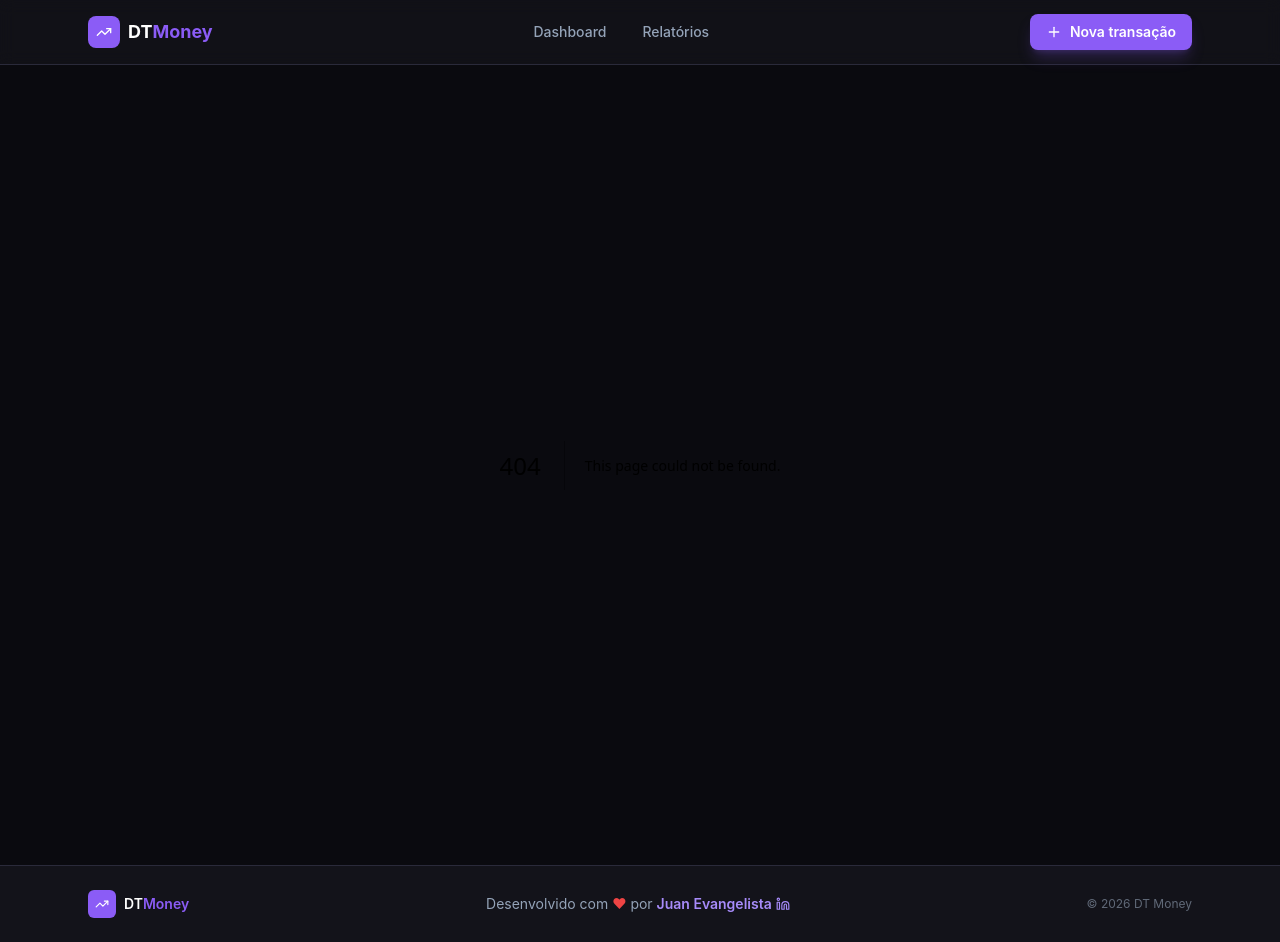
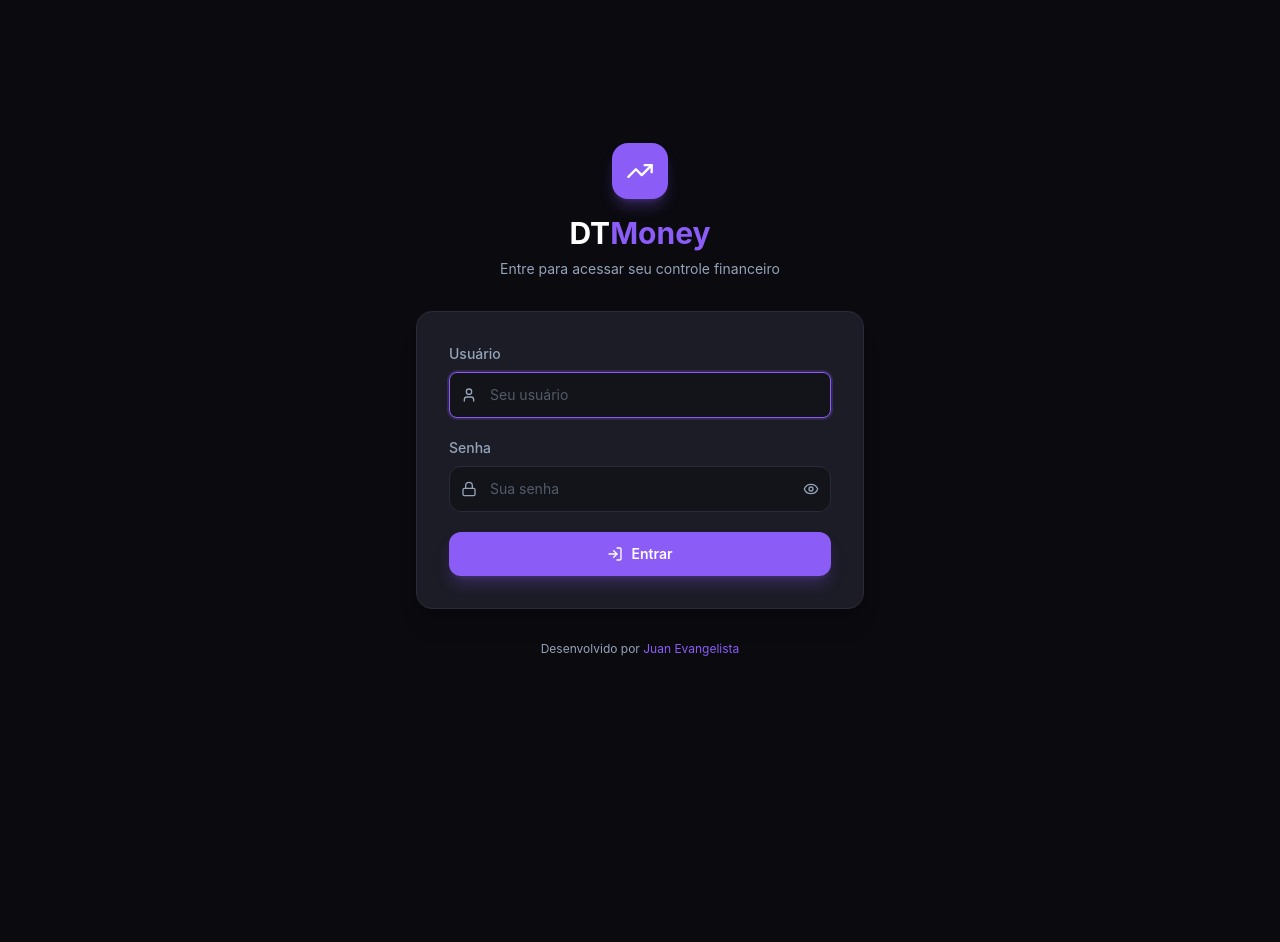
Before and after one commit to juanevangelista1/Finance_Controll, a Next.js app: page /login in a window 1280 px wide. Before the commit this address had no page. After the commit the page ends 800 px from the top, so only its background shows below. Built offline with nearby package versions, Linux system fonts and the light colour scheme.

Commit message:
feat: implement authentication system with login/logout routes, middleware, and UI components

```diff
--- a/package.json
+++ b/package.json
@@ -16,6 +16,7 @@
     "@radix-ui/react-select": "^2.1.2",
     "clsx": "^2.1.1",
     "html2canvas": "^1.4.1",
+    "jose": "^6.2.2",
     "jspdf": "^2.5.2",
     "lucide-react": "^0.460.0",
     "next": "^15.1.0",
--- /dev/null
+++ b/src/app/api/auth/login/route.ts
@@ -0,0 +1,35 @@
+import { NextResponse } from 'next/server'
+import { SignJWT } from 'jose'
+
+export async function POST(request: Request) {
+  try {
+    const { username, password } = await request.json()
+
+    if (
+      username !== process.env.AUTH_USERNAME ||
+      password !== process.env.AUTH_PASSWORD
+    ) {
+      return NextResponse.json({ error: 'Usuário ou senha incorretos' }, { status: 401 })
+    }
+
+    const secret = new TextEncoder().encode(process.env.JWT_SECRET || 'fallback-secret')
+    const token = await new SignJWT({ username })
+      .setProtectedHeader({ alg: 'HS256' })
+      .setIssuedAt()
+      .setExpirationTime('7d')
+      .sign(secret)
+
+    const response = NextResponse.json({ success: true })
+    response.cookies.set('dt-money-token', token, {
+      httpOnly: true,
+      secure: process.env.NODE_ENV === 'production',
+      sameSite: 'lax',
+      maxAge: 60 * 60 * 24 * 7,
+      path: '/',
+    })
+
+    return response
+  } catch {
+    return NextResponse.json({ error: 'Erro interno no servidor' }, { status: 500 })
+  }
+}
--- /dev/null
+++ b/src/app/api/auth/logout/route.ts
@@ -0,0 +1,7 @@
+import { NextResponse } from 'next/server'
+
+export async function POST() {
+  const response = NextResponse.json({ success: true })
+  response.cookies.delete('dt-money-token')
+  return response
+}
--- a/src/app/layout.tsx
+++ b/src/app/layout.tsx
@@ -1,8 +1,7 @@
 import type { Metadata } from 'next'
 import './globals.css'
 import { TransactionsProvider } from '../presentation/contexts/TransactionsContext'
-import { Header } from '../presentation/components/Header'
-import { Footer } from '../presentation/components/Footer'
+import { LayoutShell } from '../presentation/components/LayoutShell'
 
 export const metadata: Metadata = {
   title: 'DT Money — Controle Financeiro',
@@ -14,11 +13,9 @@ export default function RootLayout({ children }: { children: React.ReactNode })
     <html lang="pt-BR">
       <body className="flex min-h-screen flex-col bg-dt-bg antialiased">
         <TransactionsProvider>
-          <Header />
-          <main className="flex-1">
+          <LayoutShell>
             {children}
-          </main>
-          <Footer />
+          </LayoutShell>
         </TransactionsProvider>
       </body>
     </html>
--- /dev/null
+++ b/src/app/login/page.tsx
@@ -0,0 +1,134 @@
+'use client'
+
+import { useState } from 'react'
+import { useRouter } from 'next/navigation'
+import { TrendingUp, Lock, User, Eye, EyeOff, LogIn } from 'lucide-react'
+
+export default function LoginPage() {
+  const [username, setUsername] = useState('')
+  const [password, setPassword] = useState('')
+  const [showPassword, setShowPassword] = useState(false)
+  const [error, setError] = useState('')
+  const [loading, setLoading] = useState(false)
+  const router = useRouter()
+
+  async function handleSubmit(e: React.FormEvent) {
+    e.preventDefault()
+    setError('')
+    setLoading(true)
+
+    try {
+      const response = await fetch('/api/auth/login', {
+        method: 'POST',
+        headers: { 'Content-Type': 'application/json' },
+        body: JSON.stringify({ username, password }),
+      })
+
+      if (response.ok) {
+        router.push('/')
+        router.refresh()
+      } else {
+        const data = await response.json()
+        setError(data.error || 'Credenciais inválidas')
+      }
+    } catch {
+      setError('Erro ao conectar. Tente novamente.')
+    } finally {
+      setLoading(false)
+    }
+  }
+
+  return (
+    <div className="min-h-screen flex items-center justify-center bg-dt-bg px-4">
+      <div className="w-full max-w-md space-y-8 animate-slide-up">
+        {/* Logo */}
+        <div className="text-center">
+          <div className="flex justify-center mb-4">
+            <div className="flex h-14 w-14 items-center justify-center rounded-2xl bg-dt-purple shadow-lg shadow-dt-purple/30">
+              <TrendingUp className="h-7 w-7 text-white" />
+            </div>
+          </div>
+          <h1 className="text-3xl font-bold text-white">
+            DT<span className="text-dt-purple">Money</span>
+          </h1>
+          <p className="mt-2 text-sm text-dt-muted">Entre para acessar seu controle financeiro</p>
+        </div>
+
+        {/* Card */}
+        <div className="rounded-2xl border border-dt-border bg-dt-card p-8 shadow-xl">
+          <form onSubmit={handleSubmit} className="space-y-5">
+            {/* Username */}
+            <div>
+              <label className="block text-sm font-medium text-dt-muted mb-2">Usuário</label>
+              <div className="relative">
+                <User className="absolute left-3 top-1/2 -translate-y-1/2 h-4 w-4 text-dt-muted" />
+                <input
+                  type="text"
+                  value={username}
+                  onChange={(e) => setUsername(e.target.value)}
+                  placeholder="Seu usuário"
+                  required
+                  autoFocus
+                  className="w-full rounded-xl border border-dt-border bg-dt-surface pl-10 pr-4 py-3 text-sm text-white placeholder:text-dt-muted/50 focus:border-dt-purple focus:outline-none focus:ring-2 focus:ring-dt-purple/20 transition-all"
+                />
+              </div>
+            </div>
+
+            {/* Password */}
+            <div>
+              <label className="block text-sm font-medium text-dt-muted mb-2">Senha</label>
+              <div className="relative">
+                <Lock className="absolute left-3 top-1/2 -translate-y-1/2 h-4 w-4 text-dt-muted" />
+                <input
+                  type={showPassword ? 'text' : 'password'}
+                  value={password}
+                  onChange={(e) => setPassword(e.target.value)}
+                  placeholder="Sua senha"
+                  required
+                  className="w-full rounded-xl border border-dt-border bg-dt-surface pl-10 pr-12 py-3 text-sm text-white placeholder:text-dt-muted/50 focus:border-dt-purple focus:outline-none focus:ring-2 focus:ring-dt-purple/20 transition-all"
+                />
+                <button
+                  type="button"
+                  onClick={() => setShowPassword(!showPassword)}
+                  className="absolute right-3 top-1/2 -translate-y-1/2 text-dt-muted hover:text-white transition-colors"
+                  tabIndex={-1}
+                >
+                  {showPassword ? <EyeOff className="h-4 w-4" /> : <Eye className="h-4 w-4" />}
+                </button>
+              </div>
+            </div>
+
+            {/* Error */}
+            {error && (
+              <div className="rounded-lg border border-dt-red/20 bg-dt-red/10 px-4 py-3 text-sm text-dt-red">
+                {error}
+              </div>
+            )}
+
+            {/* Submit */}
+            <button
+              type="submit"
+              disabled={loading}
+              className="w-full flex items-center justify-center gap-2 rounded-xl bg-dt-purple px-4 py-3 text-sm font-semibold text-white shadow-lg shadow-dt-purple/25 transition-all hover:bg-dt-purple-dark active:scale-95 disabled:cursor-not-allowed disabled:opacity-60"
+            >
+              <LogIn className="h-4 w-4" />
+              {loading ? 'Entrando...' : 'Entrar'}
+            </button>
+          </form>
+        </div>
+
+        <p className="text-center text-xs text-dt-muted">
+          Desenvolvido por{' '}
+          <a
+            href="https://www.linkedin.com/in/juan-evangelista"
+            target="_blank"
+            rel="noopener noreferrer"
+            className="text-dt-purple hover:underline"
+          >
+            Juan Evangelista
+          </a>
+        </p>
+      </div>
+    </div>
+  )
+}
--- a/src/presentation/components/Header/index.tsx
+++ b/src/presentation/components/Header/index.tsx
@@ -2,15 +2,22 @@
 
 import { useState } from 'react'
 import Link from 'next/link'
-import { usePathname } from 'next/navigation'
-import { TrendingUp, BarChart2, Menu, X, Plus } from 'lucide-react'
+import { usePathname, useRouter } from 'next/navigation'
+import { TrendingUp, BarChart2, Menu, X, Plus, LogOut } from 'lucide-react'
 import { NewTransactionModal } from '../NewTransactionModal'
 import { cn } from '../../../shared/utils/cn'
 
 export function Header() {
   const pathname = usePathname()
+  const router = useRouter()
   const [menuOpen, setMenuOpen] = useState(false)
   const [modalOpen, setModalOpen] = useState(false)
+
+  async function handleLogout() {
+    await fetch('/api/auth/logout', { method: 'POST' })
+    router.push('/login')
+    router.refresh()
+  }
 
   const navLinks = [
     { href: '/', label: 'Dashboard' },
@@ -61,6 +68,14 @@ export function Header() {
                 <span className="sm:hidden">Nova</span>
               </button>
 
+              <button
+                onClick={handleLogout}
+                className="cursor-pointer p-2 rounded-lg text-dt-muted hover:text-white hover:bg-white/5 transition-colors"
+                title="Sair"
+              >
+                <LogOut className="h-4 w-4" />
+              </button>
+
               {/* Mobile menu */}
               <button
                 onClick={() => setMenuOpen(!menuOpen)}
--- /dev/null
+++ b/src/presentation/components/LayoutShell/index.tsx
@@ -0,0 +1,21 @@
+'use client'
+
+import { usePathname } from 'next/navigation'
+import { Header } from '../Header'
+import { Footer } from '../Footer'
+
+export function LayoutShell({ children }: { children: React.ReactNode }) {
+  const pathname = usePathname()
+
+  if (pathname === '/login') {
+    return <>{children}</>
+  }
+
+  return (
+    <>
+      <Header />
+      <main className="flex-1">{children}</main>
+      <Footer />
+    </>
+  )
+}
```
Also changed, not shown: src/middleware.ts (added, +38 -0 lines), 1 other file (tests, documents, lock files or other folders).
